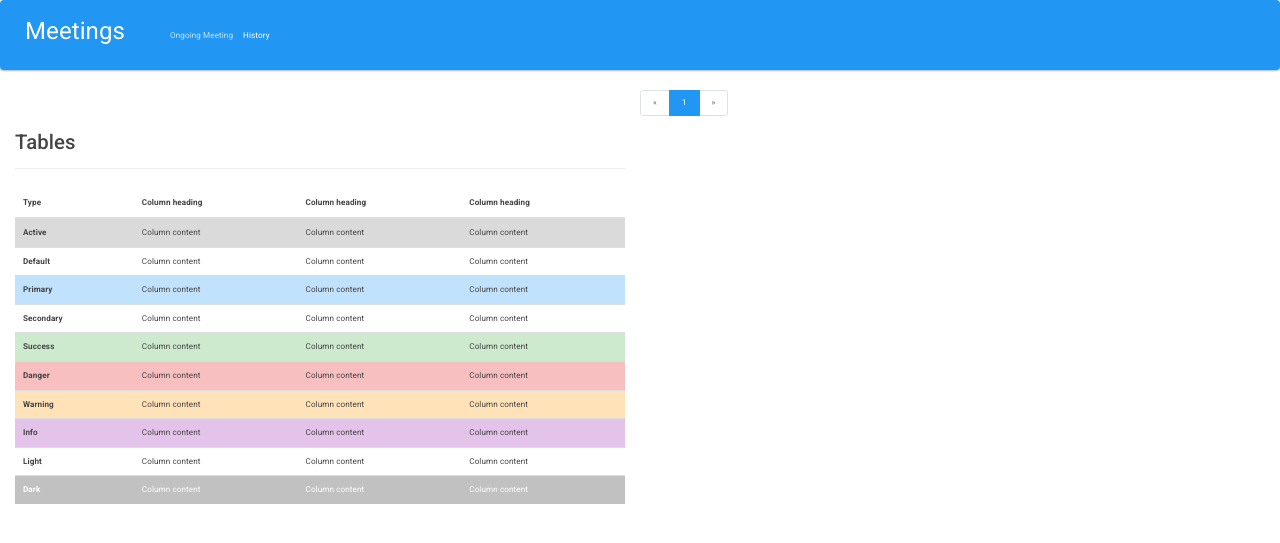
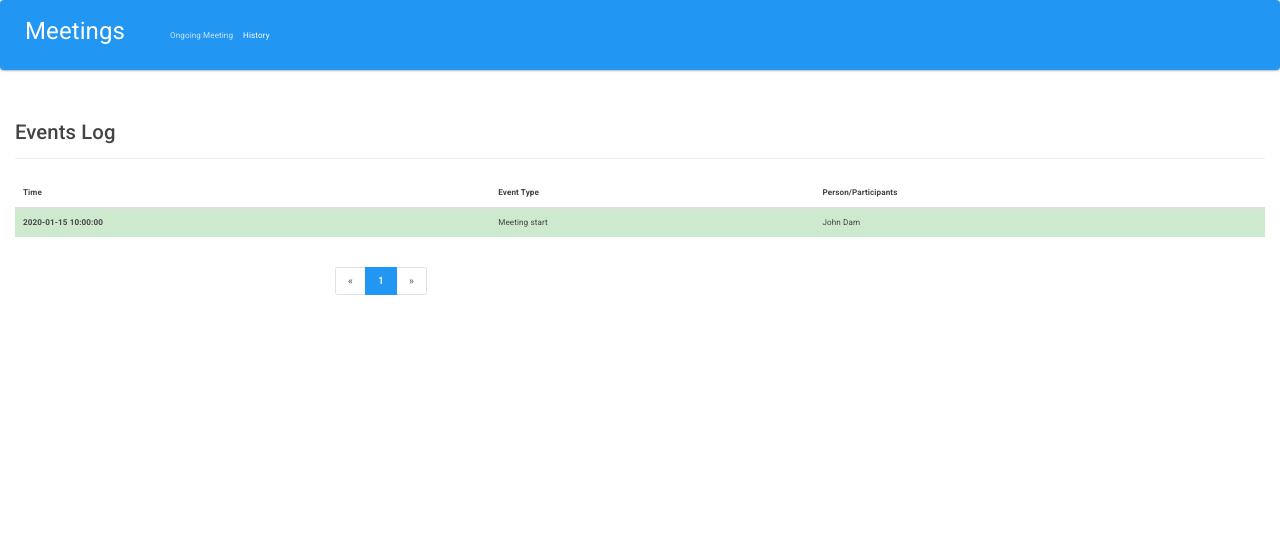
Before and after one commit to docet85/meetings, a Flask app: page /hist in a window 1280 px wide. Shown: the top 543 px of the page. Run offline with Flask 2, Linux system fonts and the light colour scheme; data comes from the database, SQL or seed files in the repository; tables that the repository leaves empty hold one stand-in row (values such as "Sample post"); some libraries are stand-ins or nearby versions.

Commit message:
Completed basic requirements

```diff
--- a/meetings/routes.py
+++ b/meetings/routes.py
@@ -1,5 +1,5 @@
 from flask import render_template, request, make_response
-from meetings.models import Meeting, Person, invitation
+from meetings.models import Meeting, Person, Event
 from meetings import db
 
 
@@ -29,9 +29,44 @@ def create_routes(app):
     @app.route("/hist")
     def hist():
         """
-        The history page, displaying the last meetings, and the exclusion log
+        The history page, displaying the info log
         """
-        return render_template('hist.jinja2', query_results=Meeting.query.paginate(per_page=5))
+        e_info = [
+            {
+                'label': 'Meeting created',
+                'class': 'primary'
+            },
+            {
+                'label': 'Meeting start',
+                'class': 'success'
+            },
+            {
+                'label': 'Meeting finish',
+                'class': 'danger'
+            },
+            {
+                'label': 'New Person created',
+                'class': 'info'
+            },
+            {
+                'label': 'Person now available',
+                'class': 'light'
+            },
+            {
+                'label': 'Person missing',
+                'class': 'active'
+            },
+            {
+                'label': 'Person Invited',
+                'class': 'warning'
+            },
+            {
+                'label': 'Person Excluded',
+                'class': 'dark'
+            },
+        ]
+        return render_template('hist.jinja2', events=Event.query.order_by(Event.ts.desc()).paginate(per_page=10),
+                               e_info=e_info)
 
     # ########################## API ############################ #
 
@@ -41,6 +76,7 @@ def create_routes(app):
         m.participants = [p for p in Person.query.filter_by(available=True).all()]
         db.session.add(m)
         db.session.commit()
+        log_event(0, mid=m.id)
         return make_response('ok', 200)
 
     @app.route("/api/start_meeting", methods=['POST'])
@@ -56,6 +92,7 @@ def create_routes(app):
         m.presenter_id = choice(p_ids)
 
         db.session.commit()
+        log_event(1, mid=m.id)
         return make_response('ok', 200)
 
     @app.route("/api/stop_meeting", methods=['POST'])
@@ -66,6 +103,7 @@ def create_routes(app):
         m.status = 'finished'
 
         db.session.commit()
+        log_event(2, mid=m.id)
         return make_response('ok', 200)
 
     @app.route("/api/person/<uname>", methods=['POST'])
@@ -75,6 +113,7 @@ def create_routes(app):
         p = Person(**j_person)
         db.session.add(p)
         db.session.commit()
+        log_event(3, pid=p.id)
         return make_response(json.dumps(p.to_dict()), 200)
 
     @app.route("/api/person/presence/<pid>", methods=['POST', 'DELETE'])
@@ -82,6 +121,10 @@ def create_routes(app):
         p = Person.query.filter_by(id=pid).first_or_404()
         p.available = (request.method == 'POST')
         db.session.commit()
+        e_code = 5
+        if p.available:
+            e_code = 4
+        log_event(e_code, pid=p.id)
         return make_response('ok', 200)
 
     @app.route("/api/participant/<meeting_id>/<person_id>", methods=['POST', 'DELETE'])
@@ -93,7 +136,20 @@ def create_routes(app):
 
         if request.method == 'POST':
             m.participants.append(p)
+            e_code = 6
         else:
             m.participants.remove(p)
+            e_code = 7
         db.session.commit()
+        log_event(e_code, pid=p.id, mid=m.id)
+
         return make_response('ok', 200)
+
+
+def log_event(e_code, pid=None, mid=None):
+    try:
+        e = Event(event_code=e_code, meeting_id=mid, person_id=pid)
+        db.session.add(e)
+        db.session.commit()
+    except:
+        print("Event logging failed")
--- a/templates/hist.jinja2
+++ b/templates/hist.jinja2
@@ -1,7 +1,7 @@
 {%- extends "bootstrap/base.html" %}
 {% from "bootstrap/pagination.html" import render_pagination %}
 
-{% block title %}Meetings History{% endblock %}
+{% block title %}Events History{% endblock %}
 
 {% block styles -%}
     {{super()}}
@@ -31,87 +31,40 @@
             </ul>
         </div>
     </nav>
-    <div class="col-lg-6 col-sm-12">
-        <div class="page-header">
-            <h1 id="tables">Tables</h1>
-        </div>
-
+    <div class="col-lg-12">
+    <div class="page-header" style="margin-top: 30px">
+        <h1 id="tables">Events Log</h1>
+    </div>
         <div class="bs-component">
             <table class="table table-hover">
                 <thead>
                 <tr>
-                    <th scope="col">Type</th>
-                    <th scope="col">Column heading</th>
-                    <th scope="col">Column heading</th>
-                    <th scope="col">Column heading</th>
+                    <th scope="col">Time</th>
+                    <th scope="col">Event Type</th>
+                    <th scope="col">Person/Participants</th>
                 </tr>
                 </thead>
                 <tbody>
-                <tr class="table-active">
-                    <th scope="row">Active</th>
-                    <td>Column content</td>
-                    <td>Column content</td>
-                    <td>Column content</td>
-                </tr>
-                <tr>
-                    <th scope="row">Default</th>
-                    <td>Column content</td>
-                    <td>Column content</td>
-                    <td>Column content</td>
-                </tr>
-                <tr class="table-primary">
-                    <th scope="row">Primary</th>
-                    <td>Column content</td>
-                    <td>Column content</td>
-                    <td>Column content</td>
-                </tr>
-                <tr class="table-secondary">
-                    <th scope="row">Secondary</th>
-                    <td>Column content</td>
-                    <td>Column content</td>
-                    <td>Column content</td>
-                </tr>
-                <tr class="table-success">
-                    <th scope="row">Success</th>
-                    <td>Column content</td>
-                    <td>Column content</td>
-                    <td>Column content</td>
-                </tr>
-                <tr class="table-danger">
-                    <th scope="row">Danger</th>
-                    <td>Column content</td>
-                    <td>Column content</td>
-                    <td>Column content</td>
-                </tr>
-                <tr class="table-warning">
-                    <th scope="row">Warning</th>
-                    <td>Column content</td>
-                    <td>Column content</td>
-                    <td>Column content</td>
-                </tr>
-                <tr class="table-info">
-                    <th scope="row">Info</th>
-                    <td>Column content</td>
-                    <td>Column content</td>
-                    <td>Column content</td>
-                </tr>
-                <tr class="table-light">
-                    <th scope="row">Light</th>
-                    <td>Column content</td>
-                    <td>Column content</td>
-                    <td>Column content</td>
-                </tr>
-                <tr class="table-dark">
-                    <th scope="row">Dark</th>
-                    <td>Column content</td>
-                    <td>Column content</td>
-                    <td>Column content</td>
-                </tr>
+                {% for e in events.items %}
+                <tr class="table-{{ e_info[e.event_code]['class'] }}">
+                    <th scope="row">{{ e.ts }}</th>
+                    <td>{{ e_info[e.event_code]['label'] }}</td>
+                    <td>{% if e.person_id %}
+                            {{ e.person.username }}
+                        {% else %}
+                            {% if e.event_code == 1 %}
+                                {% for p in e.meeting.participants %}
+                                    {{ p.username }}<br>
+                                {% endfor %}
+                            {% endif %}
+                        {% endif %}
+                    </td>
+                {% endfor %}
                 </tbody>
             </table>
             <div id="source-button" class="btn btn-primary btn-xs" style="display: none;">&lt; &gt;</div></div><!-- /example -->
     </div>
-
-    {{render_pagination(query_results)}}
-
+    <div class="offset-lg-3 offset-sm-0 col-lg-6 col-sm-12 margin ">
+        <h5>{{render_pagination(events)}}</h5>
+    </div>
 {% endblock %}
```
Also changed, not shown: meetings/models.py (+12 -8 lines), templates/home.jinja2 (+10 -4 lines), 1 other file.
